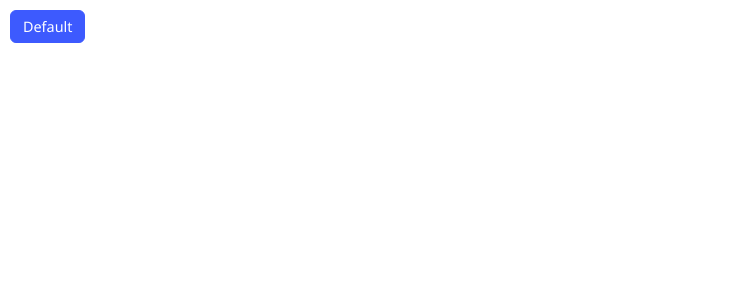
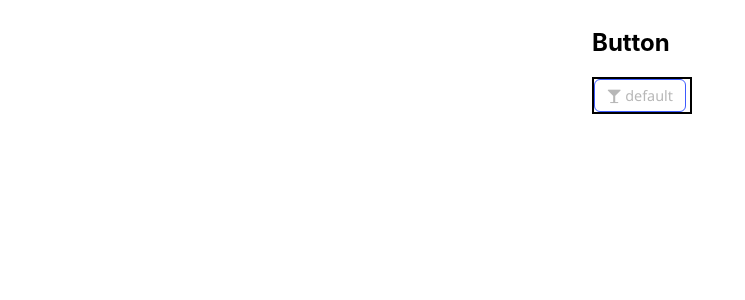
Before and after one commit to Easyvipin/btn-component, a React (Create React App) app: page / in a window 1280 px wide. Shown: the top 300 px of the page, without its empty margins (0-745 px from the left). Built offline with nearby package versions, Linux system fonts and the light colour scheme.

Commit message:
icon support added

```diff
--- a/public/index.html
+++ b/public/index.html
@@ -24,7 +24,14 @@
       work correctly both with client-side routing and a non-root public URL.
       Learn how to configure a non-root public URL by running `npm run build`.
     -->
-    <title>React App</title>
+    <link
+      rel="stylesheet"
+      href="https://cdnjs.cloudflare.com/ajax/libs/font-awesome/4.7.0/css/font-awesome.css"
+      integrity="sha512-5A8nwdMOWrSz20fDsjczgUidUBR8liPYU+WymTZP1lmY9G6Oc7HlZv156XqnsgNUzTyMefFTcsFH/tnJE/+xBg=="
+      crossorigin="anonymous"
+      referrerpolicy="no-referrer"
+    />
+    <title>Btn component</title>
   </head>
   <body>
     <noscript>You need to enable JavaScript to run this app.</noscript>
--- a/src/App.js
+++ b/src/App.js
@@ -1,9 +1,13 @@
 import Button from "./Button";
+import FlexContainer from "./Component/FlexContainer";
 
 function App() {
   return (
     <div className="App">
-      <Button variant="outline" size="sm" color="primary" disabled />
+      <h2>Button</h2>
+      <FlexContainer>
+        <Button variant="outline" size="sm" startIcon="fa fa-glass" disabled />
+      </FlexContainer>
     </div>
   );
 }
--- a/src/Button.js
+++ b/src/Button.js
@@ -1,12 +1,33 @@
 import React from "react";
 
-const Button = ({ disabled = false, ...props }) => {
+const Button = ({
+  disabled = false,
+  startIcon = false,
+  endIcon = false,
+  ...props
+}) => {
   const formClassNames = Object.keys(props)
     .map((properties) => props[`${properties}`])
     .join(" ");
+
+  const renderContent = (text = "default") => {
+    if (endIcon) {
+      return (
+        <>
+          {text} <i className={endIcon}></i>
+        </>
+      );
+    } else {
+      return (
+        <>
+          <i className={startIcon}></i> {text}
+        </>
+      );
+    }
+  };
   return (
     <button className={formClassNames} disabled>
-      Default
+      {startIcon || endIcon ? renderContent() : "Default"}
     </button>
   );
 };
--- /dev/null
+++ b/src/Component/FlexContainer.js
@@ -0,0 +1,7 @@
+import React from "react";
+
+const FlexContainer = ({ children }) => {
+  return <div className="flex-container">{children}</div>;
+};
+
+export default FlexContainer;
--- a/src/index.css
+++ b/src/index.css
@@ -7,7 +7,8 @@
 }
 
 body {
-  margin: 10px;
+  display: flex;
+  justify-content: center;
   font-family: -apple-system, BlinkMacSystemFont, "Segoe UI", "Roboto", "Oxygen",
     "Ubuntu", "Cantarell", "Fira Sans", "Droid Sans", "Helvetica Neue",
     sans-serif;
@@ -20,6 +21,13 @@ code {
     monospace;
 }
 
+.flex-container {
+  display: flex;
+  border: 2px solid black;
+  width: 100%;
+}
+/* button  styles */
+
 button {
   padding: 8px 20px;
   font-family: var(--defaultFont);
@@ -31,14 +39,32 @@ button {
   border-radius: 6px;
 }
 
+/* ******************  */
+/* variant */
+/* outline styles */
+
 .outline {
   border: 1px solid var(--primaryOutline);
   background: #fff;
 }
 
-.outline:hover {
+.outline:hover,
+.outline:focus {
   border: 1px solid var(--primaryOutline);
   background: #9bb6ff;
+}
+
+/* text */
+
+.text {
+  border: none;
+  background-color: none;
+}
+
+.text:hover,
+.text:focus {
+  border: none;
+  background: #2962ff1a;
 }
 
 .sm {
```
Also changed, not shown: src/Component/Card.js (added), 2 other files (tests, documents, lock files or other folders).
